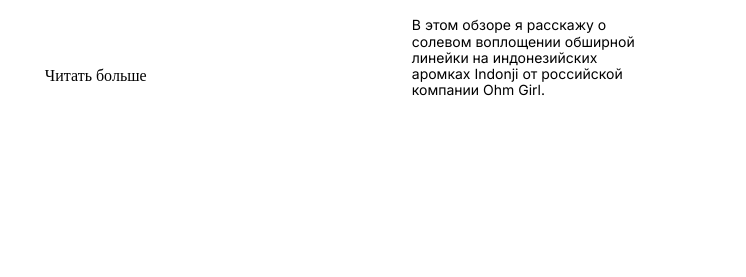
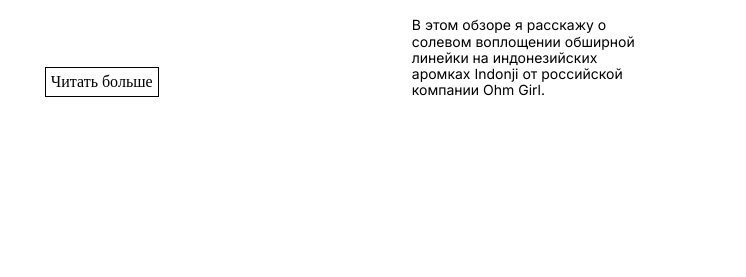
Before and after one commit to Meowchine1/FigmaProject-DiscD, a plain HTML site: page index.html in a window 1280 px wide. Shown: the part 3581-3858 px from the top of the page, 534-1280 px from the left. Drawn offline with nearby package versions, Linux system fonts and the light colour scheme.

Commit message:
add border

```diff
--- a/index.html
+++ b/index.html
@@ -114,7 +114,7 @@
                         <p class="blog__article-content">Сегодня в наших руках Vaporesso XROS 2 – девайс с яркой внешностью и
                             весьма простой начинкой. Как обычно, ниже рассказываем обо всех его преимуществах и недостатках и,
                             конечно же, тестим вкусопередачу.</p>
-                        <a href="#no-scroll">Читать больше</a>
+                        <a class="readmore" href="#no-scroll">Читать больше</a>
                     </div>
                     <div class="blog__article__3">
                         <img class="blog__article-img" src="css/img/blogObj3.png" alt="blog3_img">
--- a/style.scss
+++ b/style.scss
@@ -576,3 +576,12 @@ label, a{ /*при наведении на стрелки или переклю
     color: $white;
     margin-right: 195px;
 }
+
+
+.readmore{
+    border: 1px solid $black; /* Толщина рамки в пикселах,
+    тип границы (в данном случае сплошная линия) и
+    цвет линии */
+padding: 5px; /* Расстояние от текста до рамки */
+
+}
```
Also changed, not shown: css/style.css, 1 other file.
